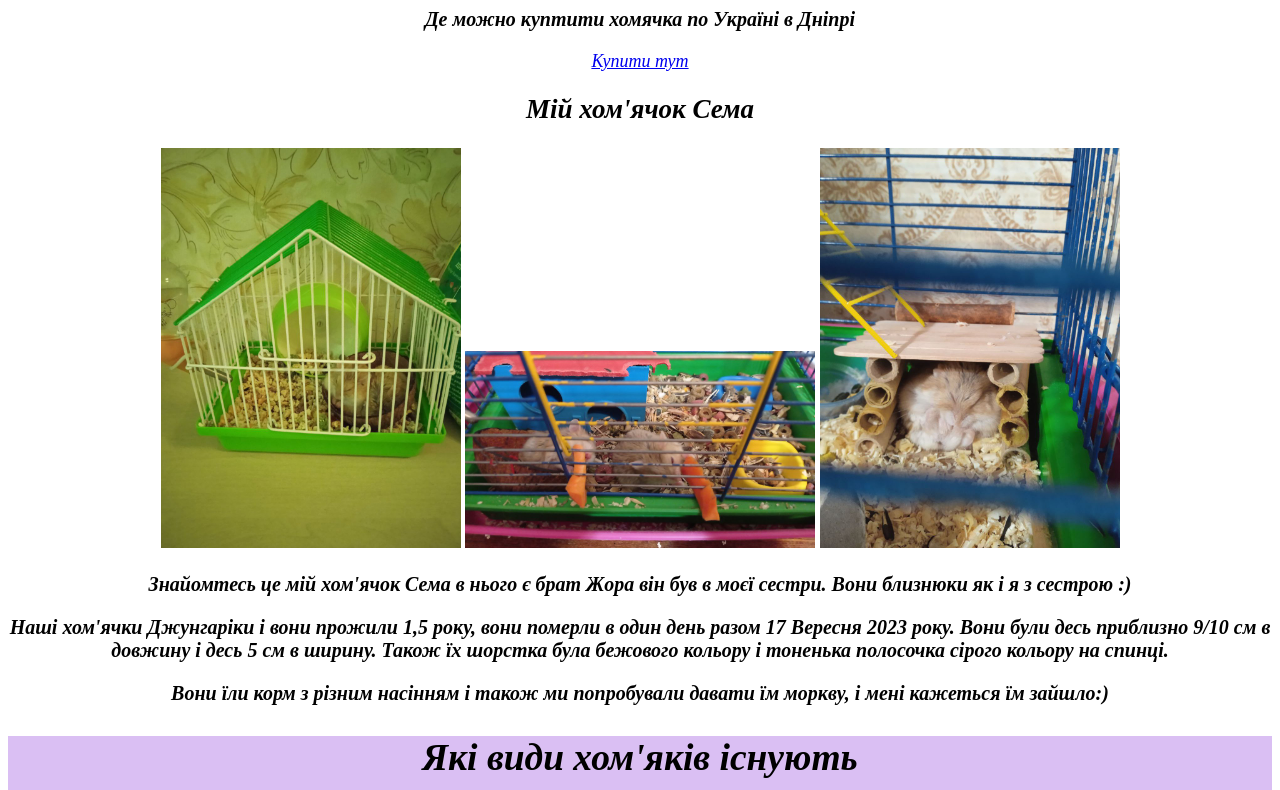
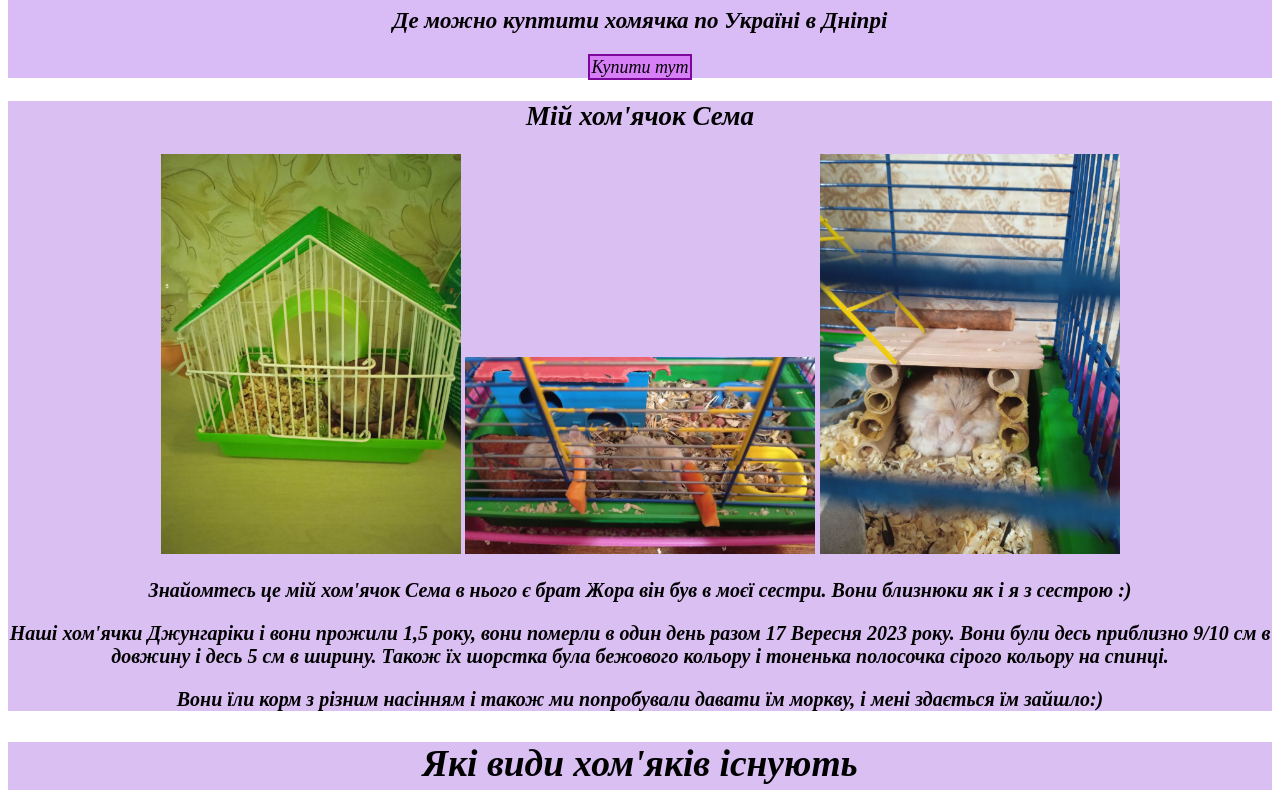
Before and after one commit to yaroslavaavra/My-site, a plain HTML site: page index.html in a window 1280 px wide. Shown: the part 162-952 px from the top of the page. Drawn offline with Linux system fonts and the light colour scheme.

Commit message:
переіменувала класи

```diff
--- a/index.html
+++ b/index.html
@@ -23,8 +23,8 @@
     <main>
         <section class="my_hamster">
             <h1>Сайт про хом'ячків</h1>
-            <p>Де можно куптити хомячка по Україні в Дніпрі</p>
-            <a href="https://www.google.com/maps/place/%D0%97%D0%BE%D0%BE%D0%BA%D1%80%D0%B0%D0%BC%D0%BD%D0%B8%D1%86%D1%8F+%D0%A4%D0%B0%D1%83%D0%BD%D0%B0/data=!4m7!3m6!1s0x40dbe1689875e851:0x56ece68cf5d1cfb2!8m2!3d48.4795226!4d34.9254258!16s%2Fg%2F1q2vzcpvx!19sChIJUeh1mGjh20ARss_R9Yzm7FY?authuser=0&hl=uk&rclk=1">Купити тут</a>
+            <p class="my_hamster-text">Де можно куптити хомячка по Україні в Дніпрі</p>
+            <a class="my_hamster-link" href="https://www.google.com/maps/place/%D0%97%D0%BE%D0%BE%D0%BA%D1%80%D0%B0%D0%BC%D0%BD%D0%B8%D1%86%D1%8F+%D0%A4%D0%B0%D1%83%D0%BD%D0%B0/data=!4m7!3m6!1s0x40dbe1689875e851:0x56ece68cf5d1cfb2!8m2!3d48.4795226!4d34.9254258!16s%2Fg%2F1q2vzcpvx!19sChIJUeh1mGjh20ARss_R9Yzm7FY?authuser=0&hl=uk&rclk=1">Купити тут</a>
         </section>
         <section class="sema">
         <h2>Мій хом'ячок Сема</h2>
@@ -44,7 +44,7 @@
             Також їх шорстка була бежового кольору і тоненька полосочка сірого кольору на спинці.
         </p>
         <p>
-            Вони їли корм з різним насінням і також ми попробували давати їм моркву, і мені кажеться їм зайшло:)
+            Вони їли корм з різним насінням і також ми попробували давати їм моркву, і мені здається їм зайшло:)
         </p>
         </section>
         <section class="information">
@@ -66,7 +66,7 @@
                  <h3>
                 2. Джунгарські хом'ячки
                  </h3>
-                 <img src="https://zelenvsit.cx.ua/wp-content/uploads/2018/3/sif-1761.jpg" alt="Джунгарський хом'як">
+                 <img src="https://zelenvsit.cx.ua/wp-content/uploads/2018/3/sif-1761.jpg" alt="Джунгарський хом'як" width="500">
                  <p>Джунгарський хом'ячок популярна домашня тварина її довжина до 10 см, вага 25–65 грамів, живуть в середньому 2,5 роки.
                     У сприятливих умовах може дожити до трьох років.
                     Розміром цей звір приблизно з велику мишу, удвічі менше золотистого хом'ячка.
@@ -81,7 +81,7 @@
                 <h3>
                 3. Хом'як Кемпбелла
                 </h3>
-                <img src="https://hvost.news/upload/resize_cache/iblock/687/750_400_1/hom_kampbella.jpg" alt="Хом'як Кемпбелла">
+                <img src="https://hvost.news/upload/resize_cache/iblock/687/750_400_1/hom_kampbella.jpg" alt="Хом'як Кемпбелла" width="500">
                 <p>Хом'як Кемпбелла належить до сімейства карликових. Довжина тіла становить лише 7-10 см, середня вага – 25 г.
                     Середня тривалість життя хом'ячків Кемпбелла становить приблизно 2 роки.
                     Цей гризун неймовірно схожий джунгарського хом'ячка, але, якщо уважно придивитися, його легко можна впізнати практично невиділеною, вузькою смужкою на спинці,
@@ -95,7 +95,7 @@
                 <h3>
                     4. хом'як Роборовского.
                 </h3>
-                <img src="https://garfield.by/upload/iblock/cd7/2j4hp65xd2m36pbuzcqf6500ei0map3v/a59b14d09a61bbdb636461a436706871.jpg" alt="хом'як Роборовского">
+                <img src="https://giperzoo.by/assets/images/products/16530/original_skarb/0ce207d3-704d-11eb-ada6-00155d006000.png" alt="хом'як Роборовского" width="400">
                 <p>
                    Хом'як Роборовського, відомий також як хом'як-робо, – найменший вид хом'яків із роду Phodopus.
                     Ці маленькі гризуни, яких також називають карликовими хом'яками-робо, зазвичай досить швидкі.
--- a/style.css
+++ b/style.css
@@ -44,11 +44,16 @@ footer {
     text-align: center;
     font-style: italic;
     font-size: 18px;
+    background-color: rgb(217, 187, 246);
+}
+.my_hamster-text {
+    font-size: 23px;
 }
 .sema {
     text-align: center;
     font-style: italic;
     font-size: 18px;
+    background-color: rgb(218, 191, 243);
 }
 .information {
     text-align: center;
@@ -56,3 +61,11 @@ footer {
     font-size: 25px;
     background-color: rgb(218, 191, 243);
 }
+.my_hamster-link {
+    text-decoration: none;
+    background-color: #d77ff7;
+    border:2px solid rgb(125, 7, 154);
+    color: #040005;
+    width: 20%;
+    padding: 1px;
+}
```
